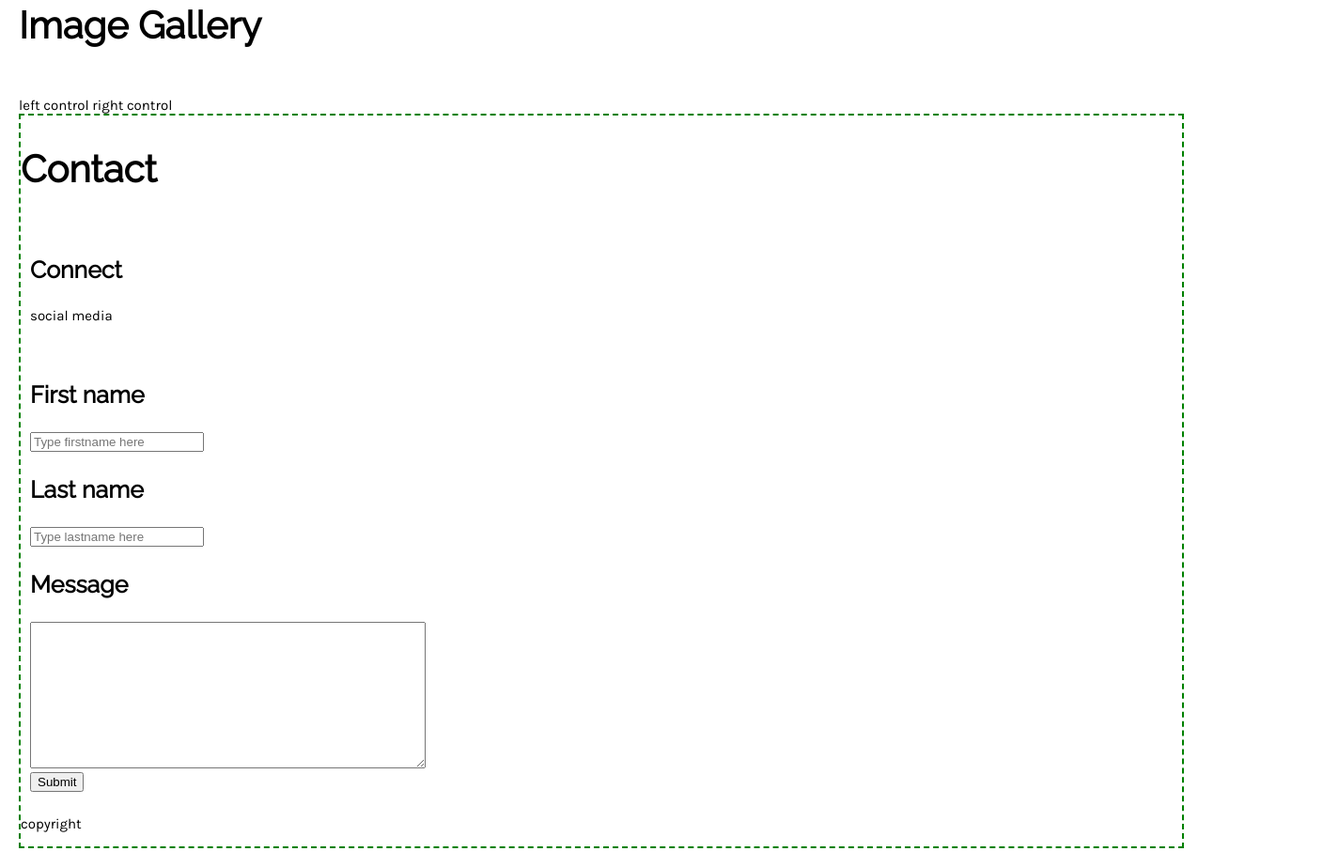
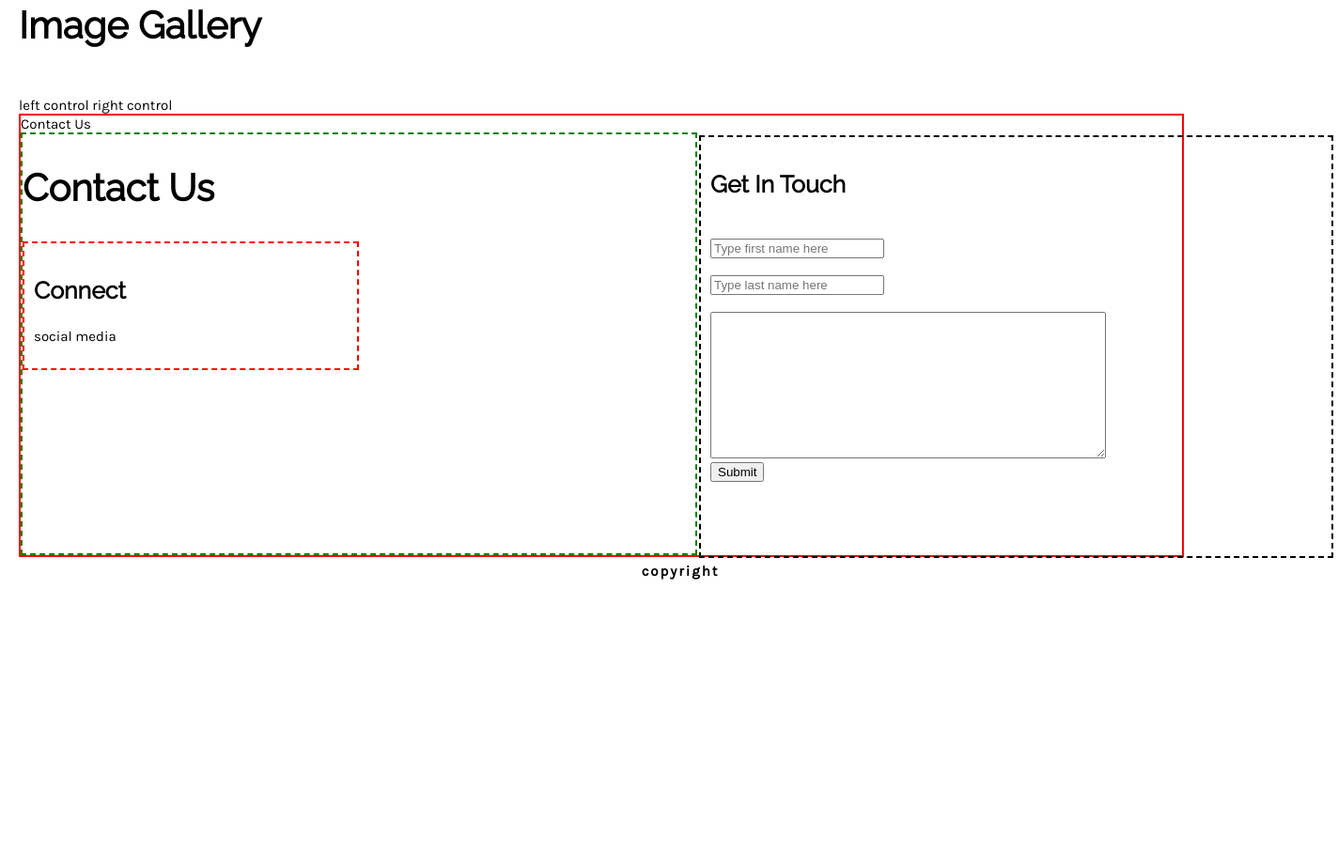
Before and after one commit to reguv760/domsters-final, a website built with webpack: page src/index.html in a window 1280 px wide. Shown: the part 1300-2223 px from the top of the page at 94% size, 1424 px wide, since content can reach past the window. After the commit the page ends 1917 px from the top, so only its background shows below. Built offline with nearby package versions, Linux system fonts and the light colour scheme; files whose address does not match are found by name.

Commit message:
updated contact page 2

```diff
--- a/src/assets/styles/modules/_footer.css
+++ b/src/assets/styles/modules/_footer.css
@@ -1,42 +1,59 @@
+.contact-title {
+  border: 2px solid red;
+
+}
+
+
 /* parent container */
 footer {
- /* border: 1px dashed red;*/
+  border: 1px dashed red;
   background-color: $silver;
-  position: right;
+  height: 500px;
 }
 
 /* child container */
+
+input[type=text] {
+  display: inline-block;
+}
+
+
 .contact {
   border: 2px dashed green;
   position:relative;
-  margin:0 auto;
+  margin: 0px;
+  width: 720px;
+  height: 450px;
 
-  &__header
+  /*&__header
   {
     font-size:4rem;
-    border: 2px dashed red;
-    position: center;
+    border: 2px dashed green;
 
-  }
+
+  }*/
 
   &__body
   {
     background-color: $white;
-      border: 2px dashed green;
+      border: 2px dashed black;
       position:right;
-      width: 500px;
+      width: 100%;
+
 
   }
 
   &__form
   {
     width:100%;
+
   }
 
   &__formInput
   {
     background-color:$white;
     width:100%;
+
   }
 
   &__formInput_header
@@ -46,37 +63,50 @@ footer {
 
   &__formInput-textInput
   {
-    width:100%;
+    width:40%;
+    margin-right: 60px;
+    float: left;
+
+
+
   }
 
   &__formInput-textarea
   {
     width:100%;
+
   }
 
-  &__epilogue
-  {
-    background-color: $black;
-    text-align: center;
-     /* border: 2px dashed red;*/
-  }
 
-  &__epilogue-copyright
-  {
-    color:$white;
-    font-weight:700;
-    letter-spacing: 0.2rem;
-  }
 }
 
 
 /* activate for borders */
-/*
+
 .social-media {
  border: 2px dashed red;
 }
 
 .contact-form {
-  border: 2px dashed green;
+  border: 2px dashed black;
+  margin: -250px 720px;
+  height: 450px;
+  width: 675px;
+
 }
-*/
+
+.bottom {
+     margin: 255px auto;
+     width: 1400px;
+     background-color: $black;
+     text-align: center;
+
+     color:$white;
+     font-weight:700;
+     letter-spacing: 0.2rem;
+
+
+
+
+
+}
--- a/src/index.html
+++ b/src/index.html
@@ -86,8 +86,10 @@
 
       </section>
       <!--[ENDIF Gallery]-->
+      <div class="contact-title"
+      <h2 class="contact-title">Contact Us</h2>
       <footer class="contact">
-        <h2 class="contact__header">Contact</h2>
+        <h2 class="contact__header">Contact Us</h2>
 
         <div class="contact__body col-50 social-media">
           <h3 class="contact__subtitle">Connect</h3>
@@ -96,19 +98,22 @@
 
         <!--- contact form -->
         <div class="contact__body col-50 contact-form">
-          <form class="contact__form" action="">
+
+<!--         <h3>Get in touch</h3>
+ -->          <form class="contact__form" action="">
             <div class="contact__formInput">
-              <h3 class="contact__formInput_header">First name</h3>
-              <input class="contact__formInput-textInput" type="text" name="firstname" placeholder="Type firstname here">
+              <h3 class="contact__formInput_header">Get In Touch</h3>
+              <br>
+              <input class="contact__formInput-textInput" type="text" name="firstname" placeholder="Type first name here">
             </div>
 
             <div class="contact__formInput">
-              <h3 class="contact__formInput_header">Last name</h3>
-              <input class="contact__formInput-textInput" type="text" name="lastname" placeholder="Type lastname here">
+              <br>
+              <input class="contact__formInput-textInput" type="text" name="lastname" placeholder="Type last name here">
             </div>
 
             <div class="contact__formInput">
-              <h3 class="contact__formInput_header">Message</h3>
+              <br>
               <textarea class="contact__formInput-textarea" rows="10" cols="50"></textarea>
             </div>
 
@@ -116,11 +121,43 @@
           </form>
         </div>
 
-        <div class="contact__epilogue">
-          <p class="contact__epilogue-copyright">copyright</p>
+        <div class="bottom">
+          <p class="bottom-copy">copyright</p>
         </div>
       </footer>
     </main>
 
   </body>
 </html>
+
+
+
+
+
+<!--
+                  <footer>
+                          <div class=“contact”>
+                              <h3>Contact Us.</h3>
+                          </div>
+                          <div class="contact-body">
+
+                          <div class=“social-media”>
+                          <h3>Connect</h3>
+                          </div>
+
+
+                          <div class=“contact-form”>
+                          <h3>Get in touch</h3>
+                          </div>
+
+                          <div>
+                              forms
+                          </div>
+
+                          <div class="bottom">
+                            <p class="bottom-copy">copyright</p>
+                         </div>
+                  </footer>
+    </main>
+  </body>
+</html> -->
```
